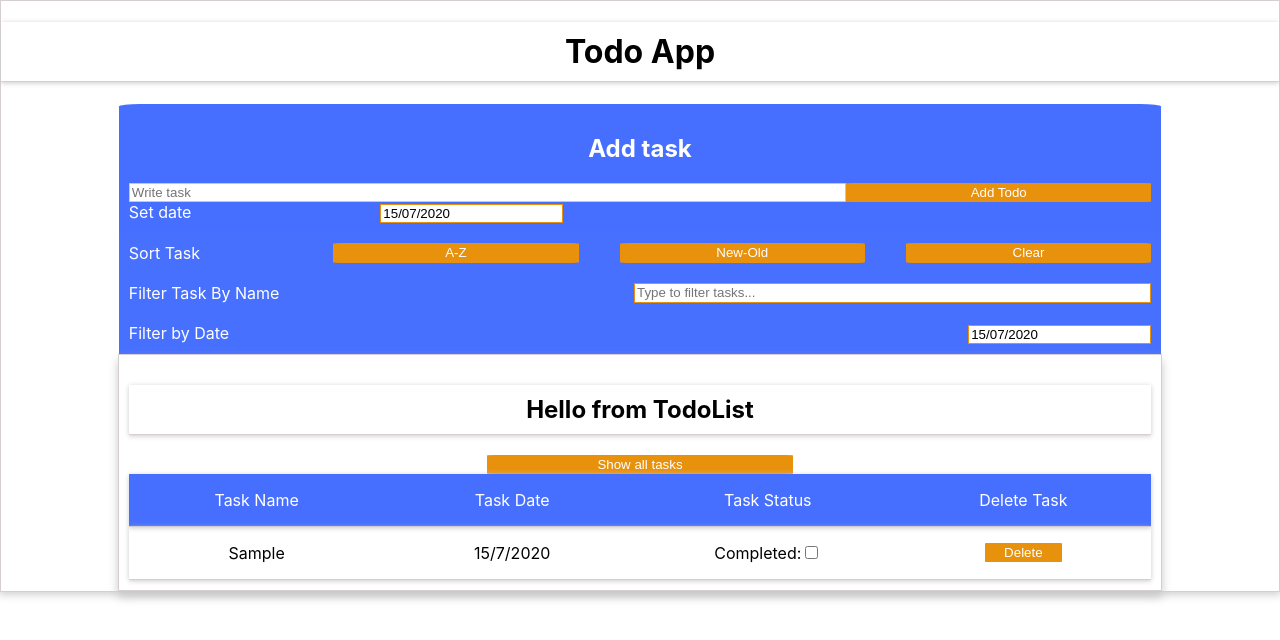
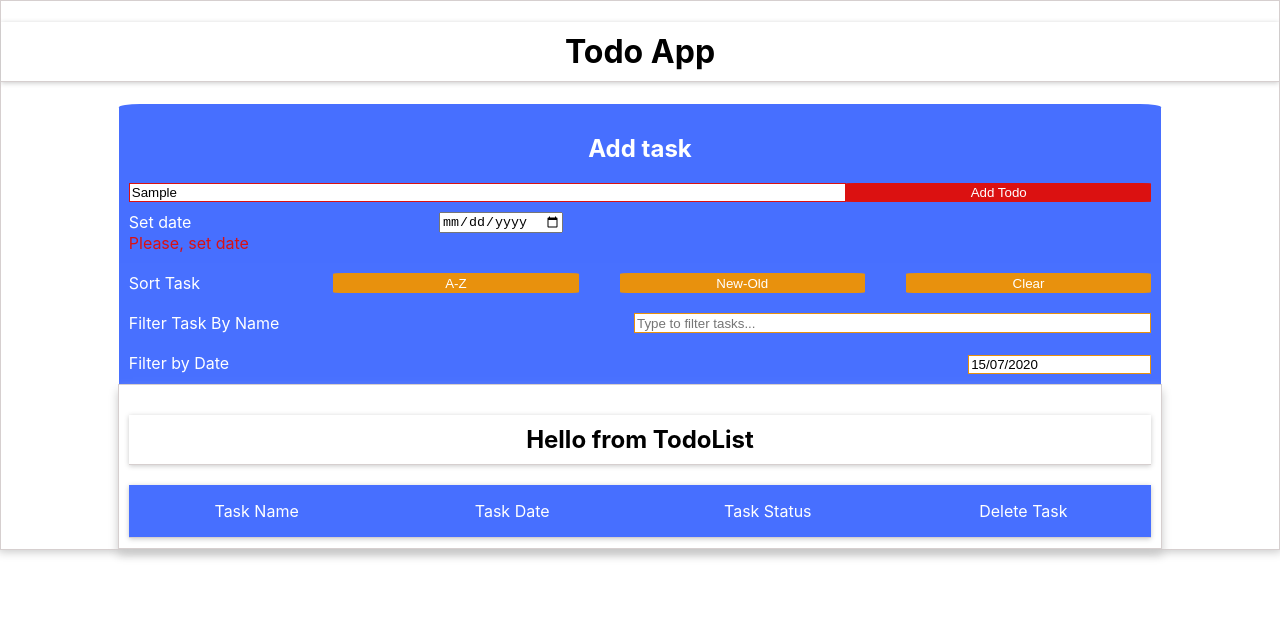
Before and after one commit to Artem2313/andersentodo, a React (Create React App) app: page / in a window 1280 px wide. Both pictures are taken after typing "Sample" into the empty fields and a click on the button "Add Todo". Shown: the top 640 px of the page. Built offline with nearby package versions, Linux system fonts and the light colour scheme.

Commit message:
added native data picker in addForm

```diff
--- a/src/App.js
+++ b/src/App.js
@@ -35,21 +35,9 @@ export default class App extends Component {
 
   // Добавление таски
   addTask = (task) => {
-    const fulldate = new Date(task.fulldate);
-
-    const createdDate = `${fulldate.getDate()}/${
-      fulldate.getMonth() + 1
-    }/${fulldate.getFullYear()}`;
-
-    const taskToAdd = {
-      ...task,
-      id: shortid.generate(),
-      date: createdDate,
-      completed: false,
-    };
-
+    // Новая таска
     this.setState((prevState) => ({
-      tasks: [taskToAdd, ...prevState.tasks],
+      tasks: [...prevState.tasks, task],
     }));
   };
 
@@ -60,7 +48,7 @@ export default class App extends Component {
     }));
   };
 
-  // Изменение в зависимости выполнена или нет таска
+  // Изменение в зависимости выполнена или нет таска.
 
   updateCompleted = (id) => {
     this.setState((prevState) => ({
@@ -125,23 +113,15 @@ export default class App extends Component {
     return this.setState({ filtered: [...sorted] });
   };
 
-  // Show all tasks
-
-  showAllTasks = (e) => {
-    console.log(e.target.name);
-    const { tasks } = this.state;
-    this.setState({ filtered: tasks });
-  };
-
   render() {
-    const { filtered, tasks, showAll } = this.state;
+    const { filtered, tasks } = this.state;
 
     return (
       <div className={styles.mainWrapper}>
         <h1 className={styles.title}>Todo App</h1>
         <AddForm onAddTask={this.addTask} />
         <SortForm filtered={filtered} tasks={tasks} onSort={this.sort} />
-        <TaskFilter showAll={showAll} onChangeFilter={this.changeFilter} />
+        <TaskFilter onChangeFilter={this.changeFilter} />
         <DateFilter onChange={this.changeFilter} />
         <TodoList
           tasks={filtered}
--- a/src/components/AddForm/AddForm.js
+++ b/src/components/AddForm/AddForm.js
@@ -2,9 +2,7 @@ import React, { Component } from "react";
 import PropTypes from "prop-types";
 import styles from "./AddForm.module.css";
 import cx from "classnames";
-import DatePicker from "react-datepicker";
-// CSS Modules, react-datepicker-cssmodules.css
-import "react-datepicker/dist/react-datepicker-cssmodules.css";
+import shortid from "shortid";
 
 export default class AddForm extends Component {
   static propTypes = {
@@ -13,50 +11,57 @@ export default class AddForm extends Component {
 
   state = {
     text: "",
-    startDate: new Date(),
-    showValidationError: false,
+    date: "",
+    showValidationError: "",
   };
 
   handleChange = (e) => {
     this.setState({ [e.target.name]: e.target.value });
   };
 
-  handleChangeDate = (date) => {
+  handleSubmit = (e) => {
+    e.preventDefault();
+    const { text, date } = this.state;
+
+    if (date === "") {
+      this.setState({
+        showValidationError: "Please, set date",
+      });
+      return;
+    }
+
+    if (text.trim().length === 0) {
+      this.setState({
+        showValidationError: "Please, enter task",
+      });
+      return;
+    }
+
+    const task = {
+      text,
+      date,
+      completed: false,
+      id: shortid.generate(),
+    };
+
+    this.props.onAddTask(task);
+
     this.setState({
-      startDate: date,
+      text: "",
+      showValidationError: "",
+      date: "",
     });
   };
 
-  handleSubmit = (e) => {
-    e.preventDefault();
-
-    const { text, startDate } = this.state;
-
-    if (text.trim().length === 0) {
-      this.setState({ showValidationError: true });
-    } else {
-      const { onAddTask } = this.props;
-
-      const task = {
-        text,
-        fulldate: startDate,
-      };
-      onAddTask(task);
-
-      this.setState({
-        text: "",
-        showValidationError: false,
-        startDate: new Date(),
-      });
-    }
-  };
-
   render() {
-    const { text, showValidationError, startDate } = this.state;
+    const { text, showValidationError, date } = this.state;
     const inputSwitch = showValidationError
       ? styles.inputError
       : styles.inputSuccess;
     const btnSwitch = showValidationError && styles.btnError;
+
+    const textInput = cx(styles.input, inputSwitch);
+    const addBtn = cx(styles.btn, btnSwitch);
 
     return (
       <div className={styles.mainWrapper}>
@@ -68,25 +73,24 @@ export default class AddForm extends Component {
             value={text}
             onChange={this.handleChange}
             placeholder="Write task"
-            className={cx(styles.input, inputSwitch)}
+            className={textInput}
           />
-          <button type="submit" className={cx(styles.btn, btnSwitch)}>
+          <button type="submit" className={addBtn}>
             Add Todo
           </button>
         </form>
         <div className={styles.dateContainer}>
           <span className={styles.span}>Set date</span>
-          <div>
-            <DatePicker
-              dateFormat="dd/MM/yyyy"
-              selected={startDate}
-              onChange={this.handleChangeDate}
-              className={styles.dateInput}
-            />
-          </div>
+          <input
+            type="date"
+            name="date"
+            value={date}
+            onChange={this.handleChange}
+            styles={styles.dateInput}
+          />
         </div>
         {showValidationError && (
-          <span className={styles.spanError}>Please, set a task!</span>
+          <span className={styles.spanError}>{showValidationError}</span>
         )}
       </div>
     );
--- a/src/components/AddForm/AddForm.module.css
+++ b/src/components/AddForm/AddForm.module.css
@@ -60,6 +60,7 @@
 }
 
 .dateContainer {
+  margin-top: 10px;
   width: 42.5%;
   display: flex;
   justify-content: space-between;
--- a/src/components/SortForm/SortForm.js
+++ b/src/components/SortForm/SortForm.js
@@ -73,7 +73,9 @@ export default class SortForm extends Component {
       this.setState((prevState) => ({
         sortDirectionNameAsc: !prevState.sortDirectionNameAsc,
       }));
-    } else if (sort === "dateAsc" || sort === "dateDsc") {
+    }
+
+    if (sort === "dateAsc" || sort === "dateDsc") {
       this.setState((prevState) => ({
         sortDirectionDateAsc: !prevState.sortDirectionDateAsc,
       }));
@@ -82,25 +84,31 @@ export default class SortForm extends Component {
 
   render() {
     const { sortDirectionNameAsc, sortDirectionDateAsc } = this.state;
+
+    const sortName = sortDirectionNameAsc ? "nameAsc" : "nameDsc";
+    const sortDate = sortDirectionDateAsc ? "dateAsc" : "dateDsc";
+    const viewName = sortDirectionNameAsc ? "A-Z" : "Z-A";
+    const viewDate = sortDirectionDateAsc ? "New-Old" : "Old-New";
+
     return (
       <div onClick={this.sortDirectionChange} className={styles.mainWrapper}>
         <span className={styles.title}>Sort Task</span>
         <div className={styles.btnContainer}>
           <button
             type="button"
-            name={sortDirectionNameAsc ? "nameAsc" : "nameDsc"}
+            name={sortName}
             onClick={this.sort}
             className={styles.btn}
           >
-            {sortDirectionNameAsc ? "A-Z" : "Z-A"}
+            {viewName}
           </button>
           <button
             type="button"
-            name={sortDirectionDateAsc ? "dateAsc" : "dateDsc"}
+            name={sortDate}
             onClick={this.sort}
             className={styles.btn}
           >
-            {sortDirectionDateAsc ? "New-Old" : "Old-New"}
+            {viewDate}
           </button>
           <button
             type="button"
--- a/src/components/TodoList/TodoLis.module.css
+++ b/src/components/TodoList/TodoLis.module.css
@@ -67,3 +67,12 @@
     background-color: #fe515c;
     border-color: #fe515c;
 }
+
+.completed {
+    text-decoration: line-through;
+}
+
+
+.notCompleted {
+    text-decoration: none;
+}
--- a/src/components/TodoList/TodoList.js
+++ b/src/components/TodoList/TodoList.js
@@ -2,20 +2,15 @@ import React from "react";
 import PropTypes from "prop-types";
 import styles from "./TodoLis.module.css";
 import cx from "classnames";
+import classNames from "classnames";
 
-const TodoList = ({ tasks, onUpateCompleted, onDeleteTask, showAllTasks }) => (
+const TodoList = ({ tasks, onUpateCompleted, onDeleteTask }) => {
+  const firstLine = cx(styles.listItem, styles.firstLine);
+  return (
     <div className={styles.mainWrapper}>
       <h2 className={styles.title}>Hello from TodoList</h2>
-    <button
-      type="button"
-      name="showAll"
-      className={styles.btn}
-      onClick={showAllTasks}
-    >
-      Show all tasks
-    </button>
       <ul className={styles.list}>
-      <li className={cx(styles.listItem, styles.firstLine)}>
+        <li className={firstLine}>
           <div>
             <p>Task Name</p>
           </div>
@@ -30,16 +25,15 @@ const TodoList = ({ tasks, onUpateCompleted, onDeleteTask, showAllTasks }) => (
           </div>
         </li>
         {tasks &&
-        tasks.map((task) => (
+          tasks.map((task) => {
+            const { completed, notcompleted } = styles;
+            const textDecor = classNames(
+              task.completed ? completed : notcompleted
+            );
+            return (
               <li key={task.id} className={styles.listItem}>
                 <div>
-              <p
-                style={{
-                  textDecoration: task.completed ? "line-through" : "none",
-                }}
-              >
-                {task.text}
-              </p>
+                  <p className={textDecor}>{task.text}</p>
                 </div>
                 <div>
                   <p>{task.date}</p>
@@ -64,10 +58,12 @@ const TodoList = ({ tasks, onUpateCompleted, onDeleteTask, showAllTasks }) => (
                   </button>
                 </div>
               </li>
-        ))}
+            );
+          })}
       </ul>
     </div>
   );
+};
 
 TodoList.propTypes = {
   onDeleteTask: PropTypes.func.isRequired,
```
Lines whose indentation alone changed are shown as unchanged.
